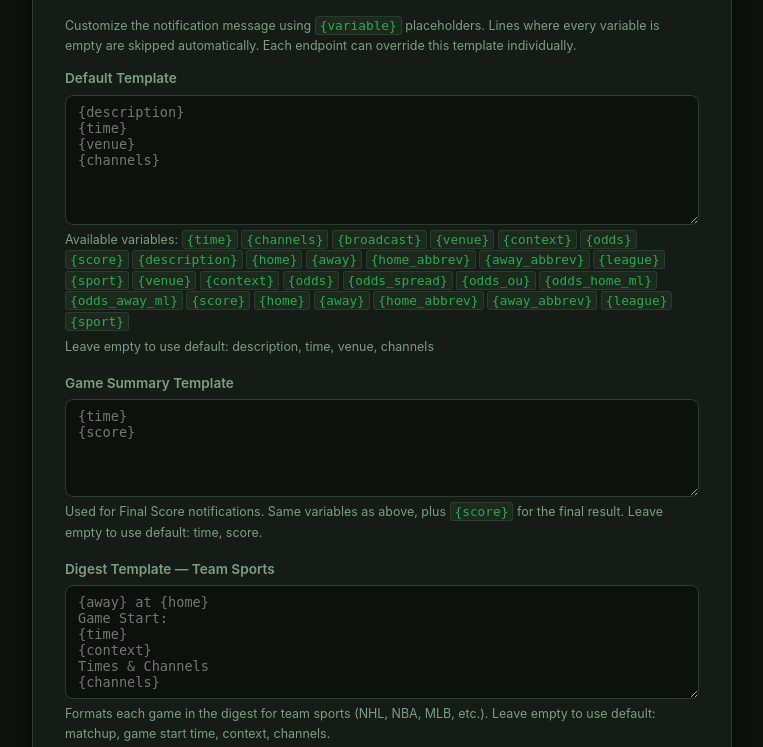
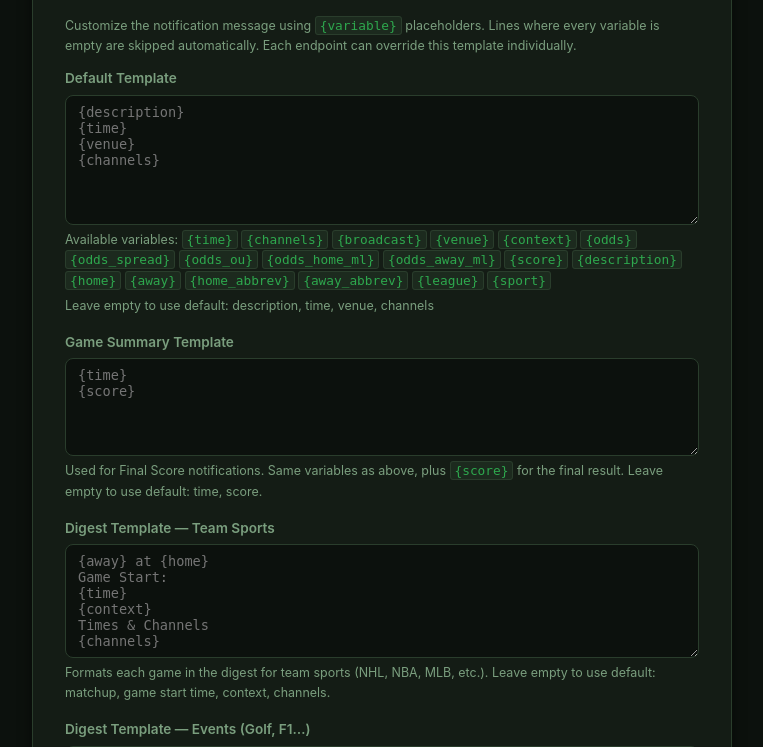
Before and after one commit to Deekerman/Alertle-V2, a FastAPI app: page /settings in a window 1280 px wide. Shown: the part 503-1250 px from the top of the page, without its empty margins (82-845 px from the left). Run offline with FastAPI, Linux system fonts and the light colour scheme; data that the repository does not hold is empty.

Commit message:
Fix duplicate variable list in settings.html from rebase merge
https://claude.ai/code/session_01UPHMP54Aikrwv7LJsAXYne

```diff
--- a/templates/settings.html
+++ b/templates/settings.html
@@ -40,13 +40,10 @@
                 placeholder="{description}&#10;{time}&#10;{venue}&#10;{channels}">{{ cfg.get('notification_defaults', {}).get('template', '') }}</textarea>
       <span class="hint">
         Available variables: <code>{time}</code> <code>{channels}</code> <code>{broadcast}</code>
-        <code>{venue}</code> <code>{context}</code> <code>{odds}</code> <code>{score}</code>
-        <code>{description}</code> <code>{home}</code> <code>{away}</code> <code>{home_abbrev}</code> <code>{away_abbrev}</code>
-        <code>{league}</code> <code>{sport}</code>
         <code>{venue}</code> <code>{context}</code> <code>{odds}</code> <code>{odds_spread}</code>
         <code>{odds_ou}</code> <code>{odds_home_ml}</code> <code>{odds_away_ml}</code>
-        <code>{score}</code> <code>{home}</code> <code>{away}</code> <code>{home_abbrev}</code>
-        <code>{away_abbrev}</code> <code>{league}</code> <code>{sport}</code>
+        <code>{score}</code> <code>{description}</code> <code>{home}</code> <code>{away}</code>
+        <code>{home_abbrev}</code> <code>{away_abbrev}</code> <code>{league}</code> <code>{sport}</code>
       </span>
       <span class="hint">Leave empty to use default: description, time, venue, channels</span>
     </div>
```
